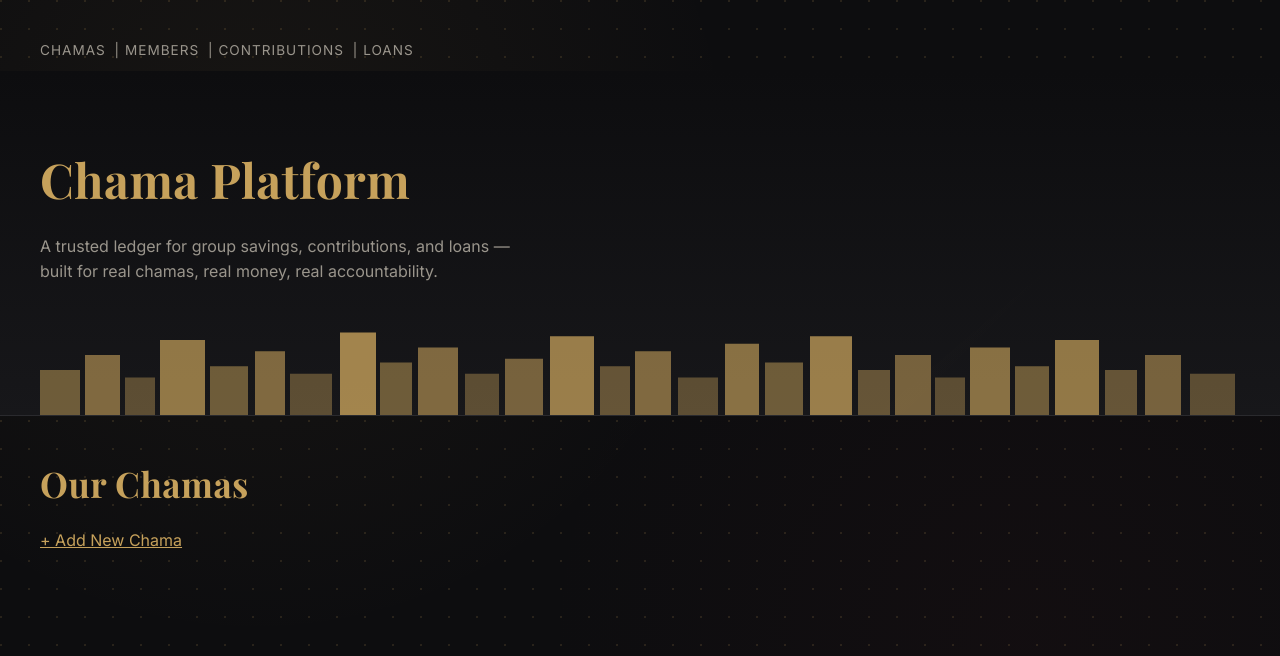
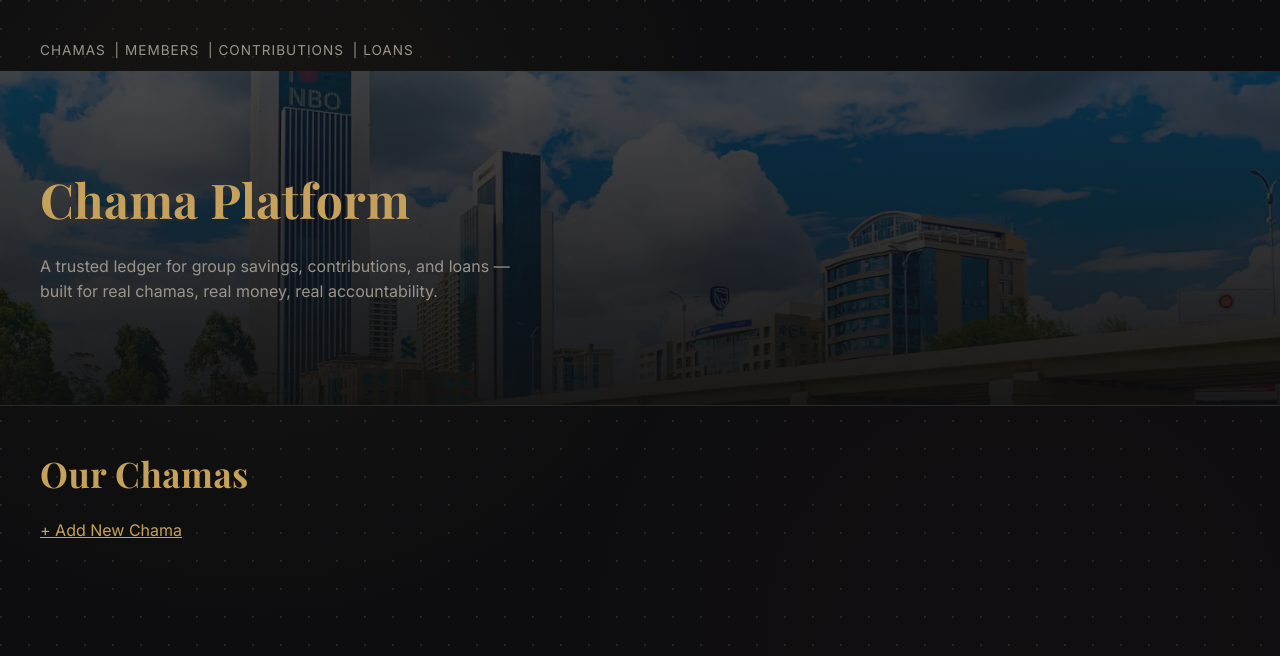
Before and after one commit to ATHMAN-RLD/chama-platform-, a Django app: page / in a window 1280 px wide. Shown: the top 656 px of the page. Run offline with Django 5.2, Linux system fonts and the light colour scheme; data that the repository does not hold is empty.

Commit message:
Replace SVG skyline with real Nairobi photo hero background

```diff
--- a/groups/static/groups/style.css
+++ b/groups/static/groups/style.css
@@ -29,11 +29,16 @@ body {
 }
 
 /* HERO SECTION */
+
 .hero {
     position: relative;
     margin: -40px -40px 40px -40px;
-    padding: 70px 40px 0;
-    background: linear-gradient(180deg, #0D0D0F 0%, #17171A 100%);
+    padding: 90px 40px 60px;
+    background-image:
+        linear-gradient(180deg, rgba(13,13,15,0.75) 0%, rgba(13,13,15,0.95) 100%),
+        url('/static/groups/images/nairobi-skyline.jpg');
+    background-size: cover;
+    background-position: center;
     border-bottom: 1px solid var(--border);
     overflow: hidden;
 }
--- a/groups/templates/groups/chama_list.html
+++ b/groups/templates/groups/chama_list.html
@@ -6,36 +6,6 @@
 <div class="hero">
     <h1 class="hero-title">Chama Platform</h1>
     <p class="hero-subtitle">A trusted ledger for group savings, contributions, and loans — built for real chamas, real money, real accountability.</p>
-    <svg class="skyline" viewBox="0 0 1200 120" preserveAspectRatio="none" xmlns="http://www.w3.org/2000/svg">
-        <rect x="0" y="60" width="40" height="60" fill="#C6A15B" opacity="0.5"/>
-        <rect x="45" y="40" width="35" height="80" fill="#C6A15B" opacity="0.6"/>
-        <rect x="85" y="70" width="30" height="50" fill="#C6A15B" opacity="0.4"/>
-        <rect x="120" y="20" width="45" height="100" fill="#C6A15B" opacity="0.7"/>
-        <rect x="170" y="55" width="38" height="65" fill="#C6A15B" opacity="0.5"/>
-        <rect x="215" y="35" width="30" height="85" fill="#C6A15B" opacity="0.6"/>
-        <rect x="250" y="65" width="42" height="55" fill="#C6A15B" opacity="0.4"/>
-        <rect x="300" y="10" width="36" height="110" fill="#C6A15B" opacity="0.8"/>
-        <rect x="340" y="50" width="32" height="70" fill="#C6A15B" opacity="0.5"/>
-        <rect x="378" y="30" width="40" height="90" fill="#C6A15B" opacity="0.6"/>
-        <rect x="425" y="65" width="34" height="55" fill="#C6A15B" opacity="0.4"/>
-        <rect x="465" y="45" width="38" height="75" fill="#C6A15B" opacity="0.55"/>
-        <rect x="510" y="15" width="44" height="105" fill="#C6A15B" opacity="0.75"/>
-        <rect x="560" y="55" width="30" height="65" fill="#C6A15B" opacity="0.45"/>
-        <rect x="595" y="35" width="36" height="85" fill="#C6A15B" opacity="0.6"/>
-        <rect x="638" y="70" width="40" height="50" fill="#C6A15B" opacity="0.4"/>
-        <rect x="685" y="25" width="34" height="95" fill="#C6A15B" opacity="0.65"/>
-        <rect x="725" y="50" width="38" height="70" fill="#C6A15B" opacity="0.5"/>
-        <rect x="770" y="15" width="42" height="105" fill="#C6A15B" opacity="0.75"/>
-        <rect x="818" y="60" width="32" height="60" fill="#C6A15B" opacity="0.45"/>
-        <rect x="855" y="40" width="36" height="80" fill="#C6A15B" opacity="0.55"/>
-        <rect x="895" y="70" width="30" height="50" fill="#C6A15B" opacity="0.4"/>
-        <rect x="930" y="30" width="40" height="90" fill="#C6A15B" opacity="0.65"/>
-        <rect x="975" y="55" width="34" height="65" fill="#C6A15B" opacity="0.5"/>
-        <rect x="1015" y="20" width="44" height="100" fill="#C6A15B" opacity="0.7"/>
-        <rect x="1065" y="60" width="32" height="60" fill="#C6A15B" opacity="0.45"/>
-        <rect x="1105" y="40" width="36" height="80" fill="#C6A15B" opacity="0.55"/>
-        <rect x="1150" y="65" width="45" height="55" fill="#C6A15B" opacity="0.4"/>
-    </svg>
 </div>
 
 <h1>Our Chamas</h1>
```
Also changed, not shown: groups/static/groups/images/nairobi-skyline.jpg (added).
